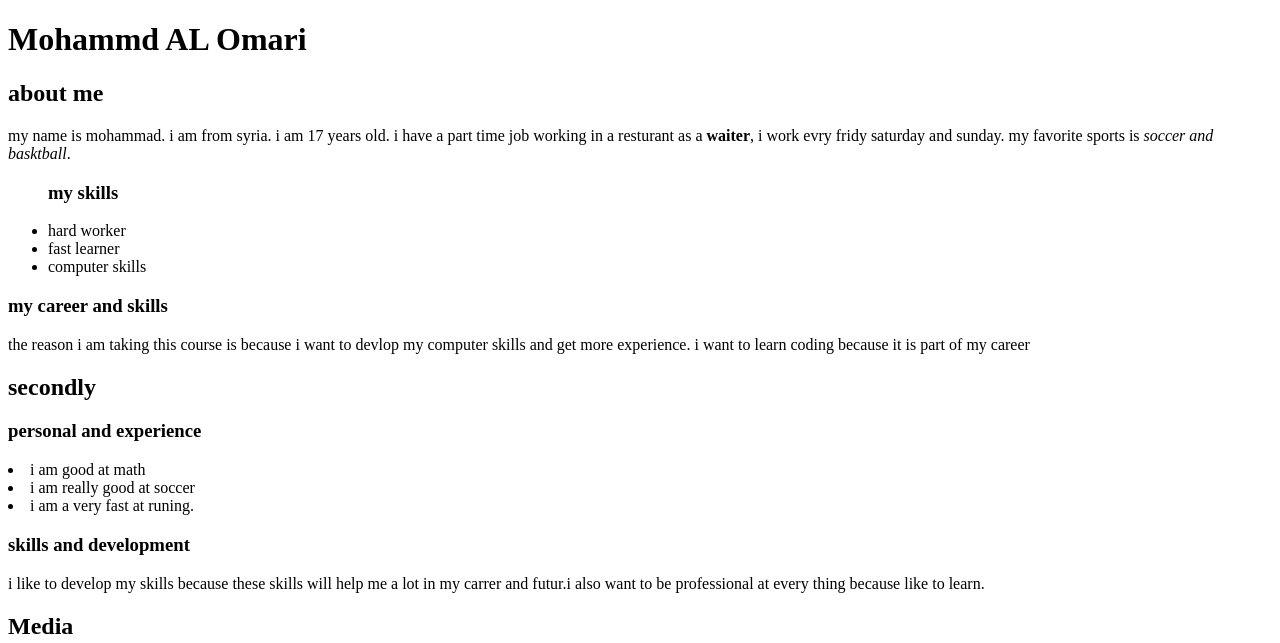
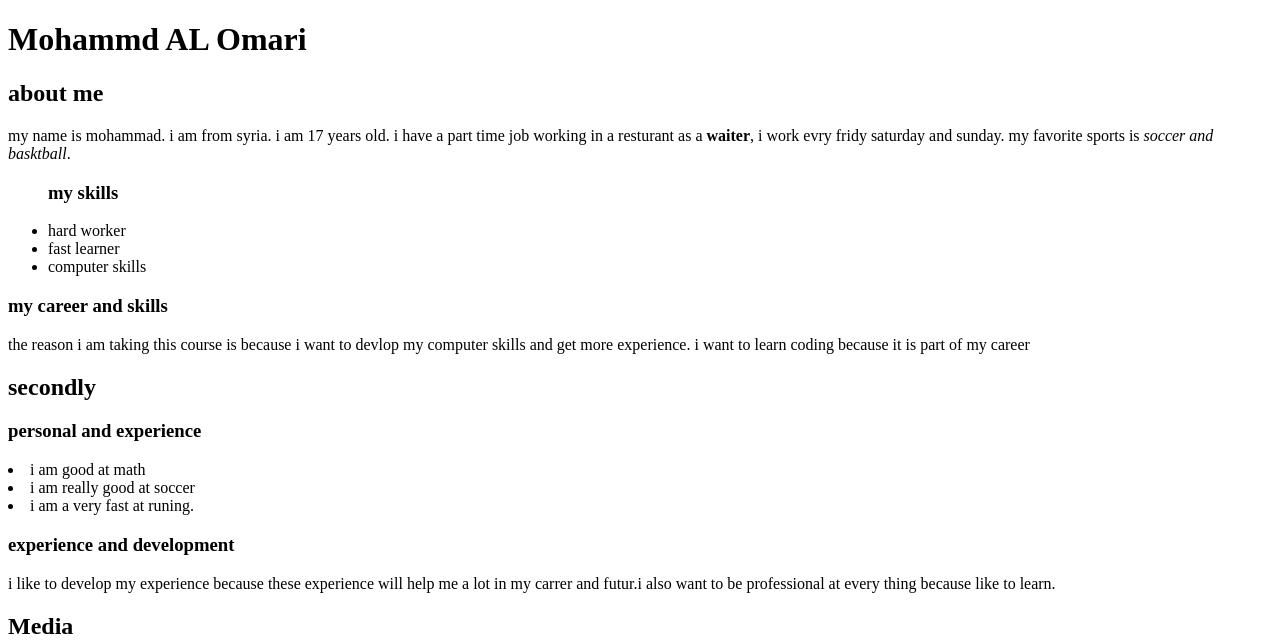
Before and after one commit to Hanod123/test, a plain HTML site: page index.html in a window 1280 px wide. Shown: the top 643 px of the page. Drawn offline with Linux system fonts and the light colour scheme.

Commit message:
update index

```diff
--- a/index.html
+++ b/index.html
@@ -25,15 +25,12 @@
   <li> i am really good at soccer</li>
   <li> i am a very fast at runing.</li>
 </ol>
-<h3>skills and development</h3>
-<p>i like to develop my skills because these skills will help me a lot in my carrer and futur.i also want to be professional at every thing because like to learn.</p>
+<h3> experience and development</h3>
+<p>i like to develop my experience because these experience will help me a lot in my carrer and futur.i also want to be professional at every thing because like to learn.</p>
 </div>
 <div id="media">
       <h2>Media</h2>
- <img src="https://cdn.shopify.com/s/files/1/0248/5829/6413/products/NiceHumanBlack2_800x.jpg" alt="?v1556087611
-
-
-
+ <img src=https://cdn.shopify.com/s/files/1/0248/5829/6413/products/NiceHumanBlack2_800x.jpg?v=1556087611
 
 <body>
 </html>
```
